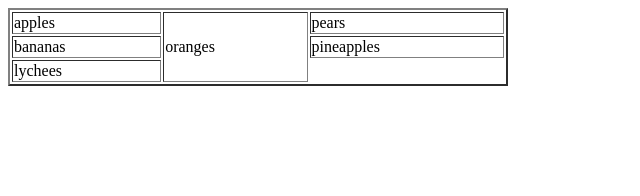
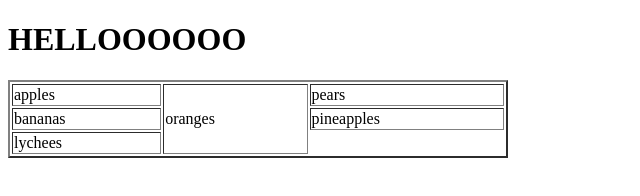
Before and after one commit to hokanssl/example, a plain HTML site: page index.html in a window 1280 px wide. Shown: the whole page, without its empty margins (0-640 px from the left). Drawn offline with Linux system fonts and the light colour scheme.

Commit message:
deleted penguin webp and edited h1 in index

```diff
--- a/index.html
+++ b/index.html
@@ -9,7 +9,7 @@
 	</head>
 
 	<body>
-
+		<h1>HELLOOOOOO</h1>
 		<table width="500" border="2">
 			<tr>
 				<td>apples</td>
```
Also changed, not shown: penguin.webp (deleted), 1 other file.
